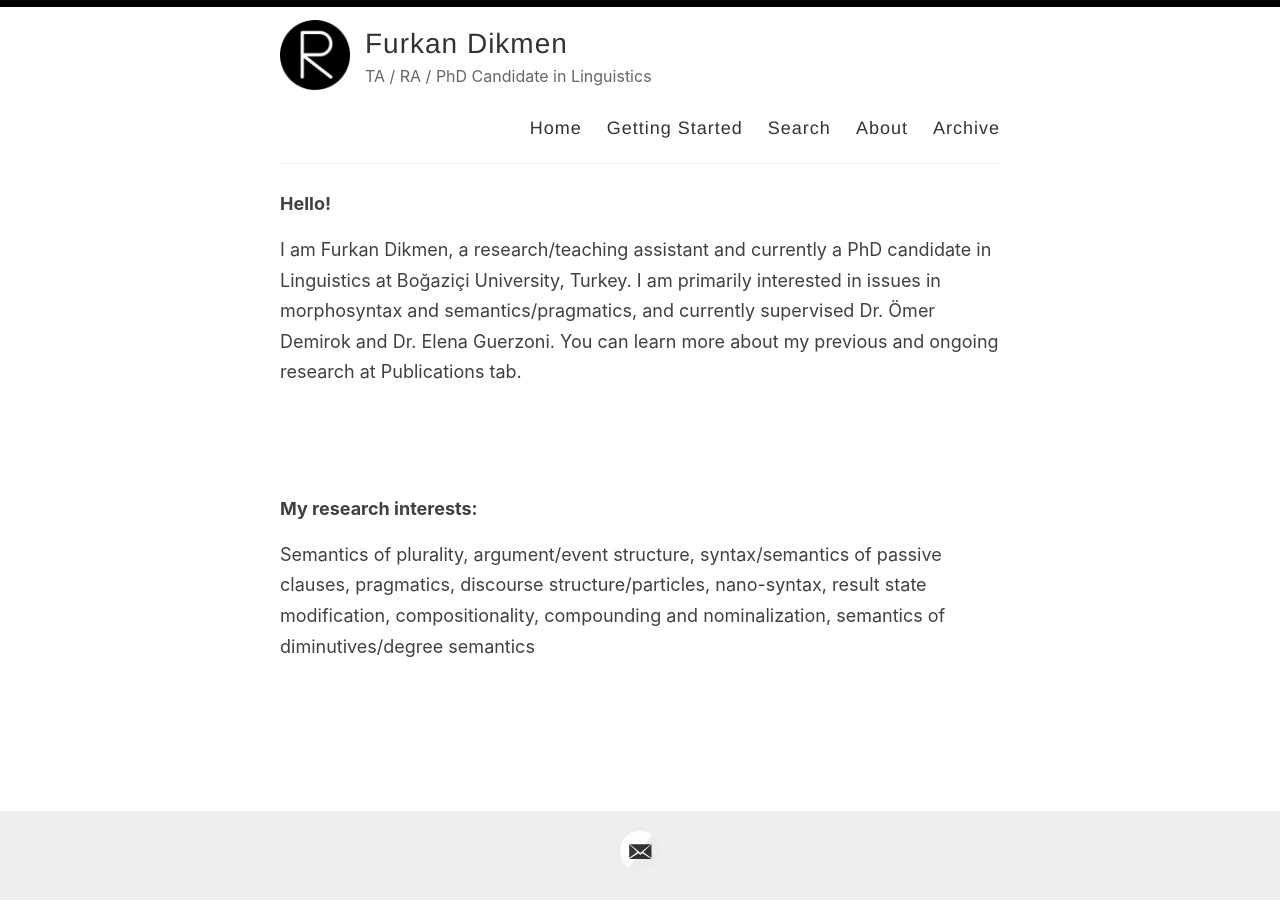
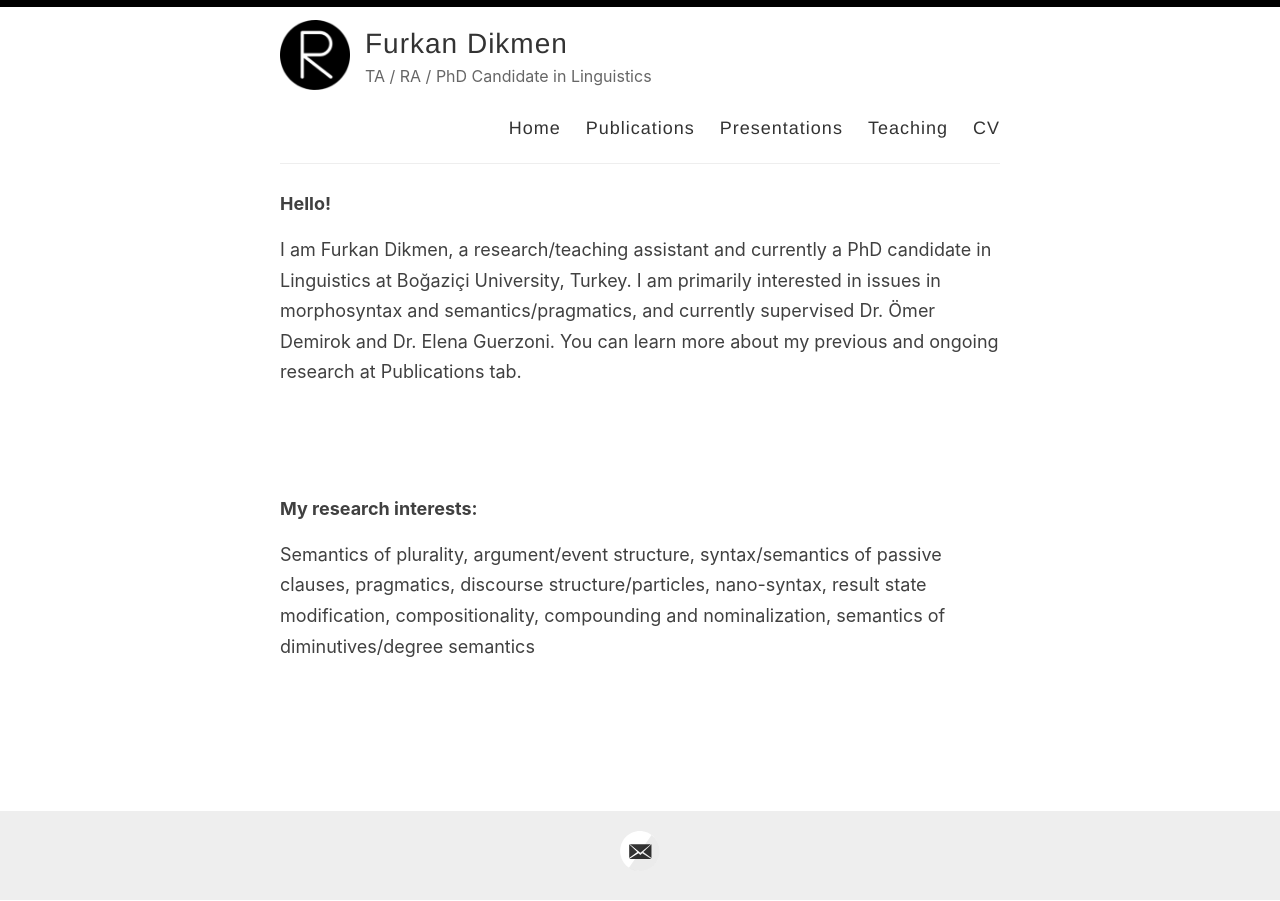
Before and after one commit to furkandikmen/furkandikmen.github.io, a Jekyll site: the page built from index.html, in a window 1280 px wide. Built offline with Jekyll 4.4.1, drawn with Linux system fonts in a browser that asks for light colours; the list of posts is cut into pages by our own code.

Commit message:
Update default.html

```diff
--- a/_layouts/default.html
+++ b/_layouts/default.html
@@ -29,10 +29,10 @@
 
             <nav>
               <a href="{{ site.baseurl }}/">Home</a>
-              <a href="{{ site.baseurl }}/getting-started">Getting Started</a>
-              <a href="{{ site.baseurl }}/search">Search</a>
-              <a href="{{ site.baseurl }}/about">About</a>
-              <a href="{{ site.baseurl }}/archive">Archive</a>
+              <a href="{{ site.baseurl }}/publications">Publications</a>
+              <a href="{{ site.baseurl }}/presentations">Presentations</a>
+              <a href="{{ site.baseurl }}/Teaching">Teaching</a>
+              <a href="{{ site.baseurl }}/cv">CV</a>
             </nav>
           </header>
         </div>
```
